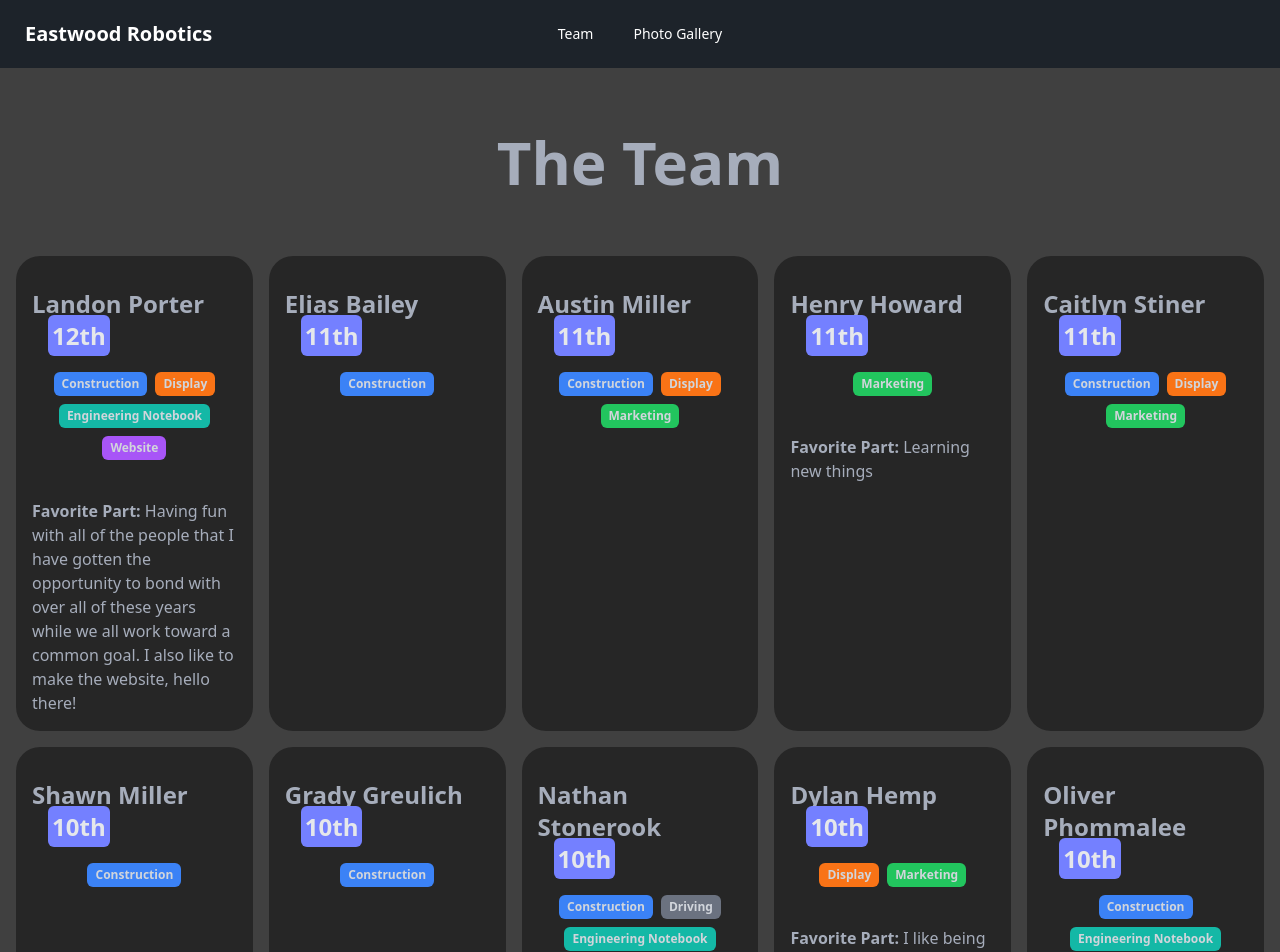
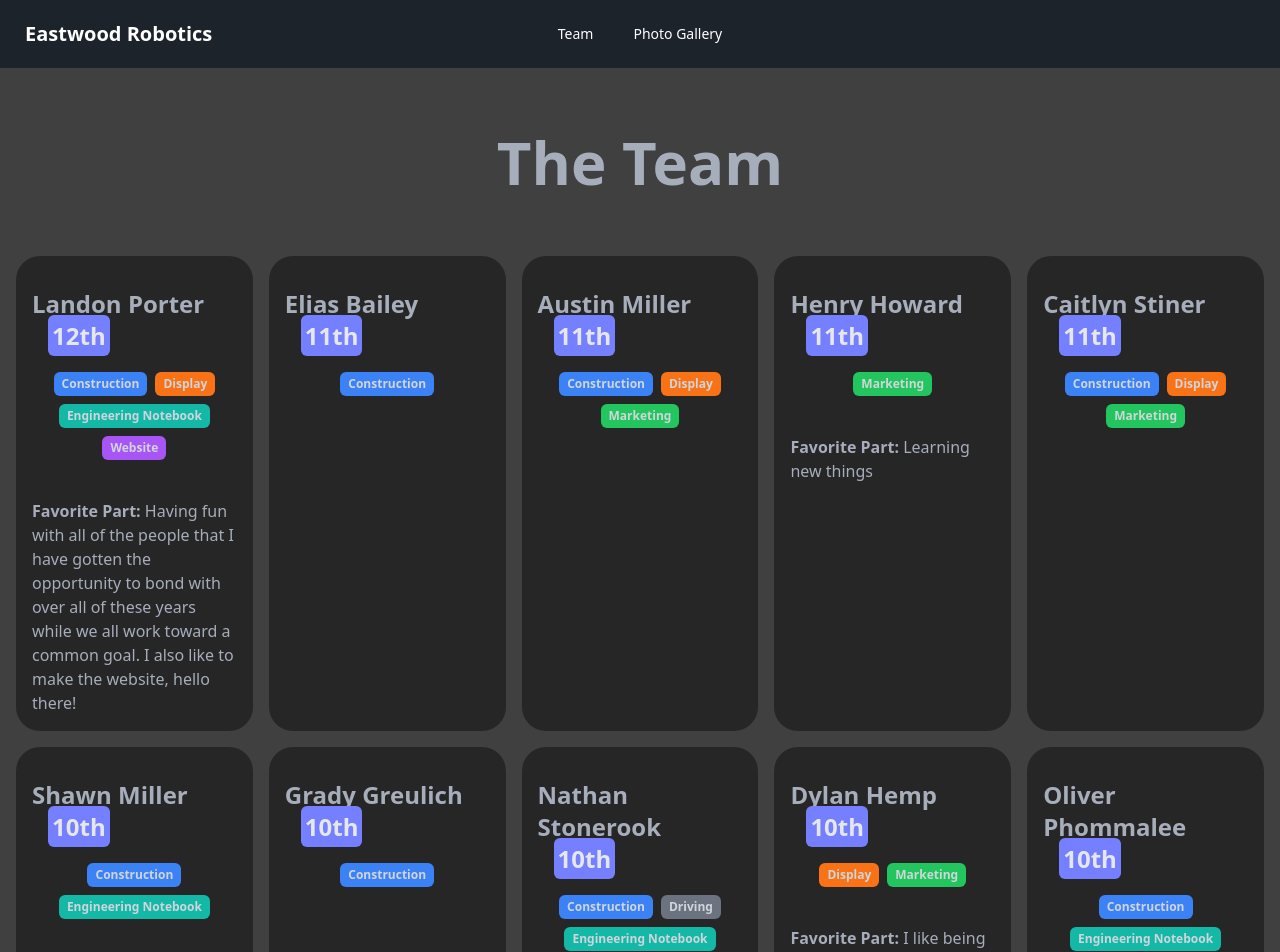
Before and after one commit to mazylol/eastwood-robotics-2024, a SvelteKit app: page /team in a window 1280 px wide. Shown: the top 952 px of the page. Built offline with nearby package versions, Linux system fonts and the light colour scheme; some icons are missing.

Commit message:
remove prerender, add shauns notebook role, rm log.txt

```diff
--- a/src/routes/+layout.ts
+++ /dev/null
@@ -1 +0,0 @@
-export const prerender = true;
--- a/src/routes/team/+page.svelte
+++ b/src/routes/team/+page.svelte
@@ -8,7 +8,7 @@
 		{
 			name: 'Shawn Miller',
 			grade: 10,
-			roles: ['Construction'],
+			roles: ['Construction', 'Engineering Notebook'],
 			image: images['/src/lib/assets/team/Miller_Shawn_294.jpg']
 		},
 		{
```
Also changed, not shown: log.txt (deleted).
